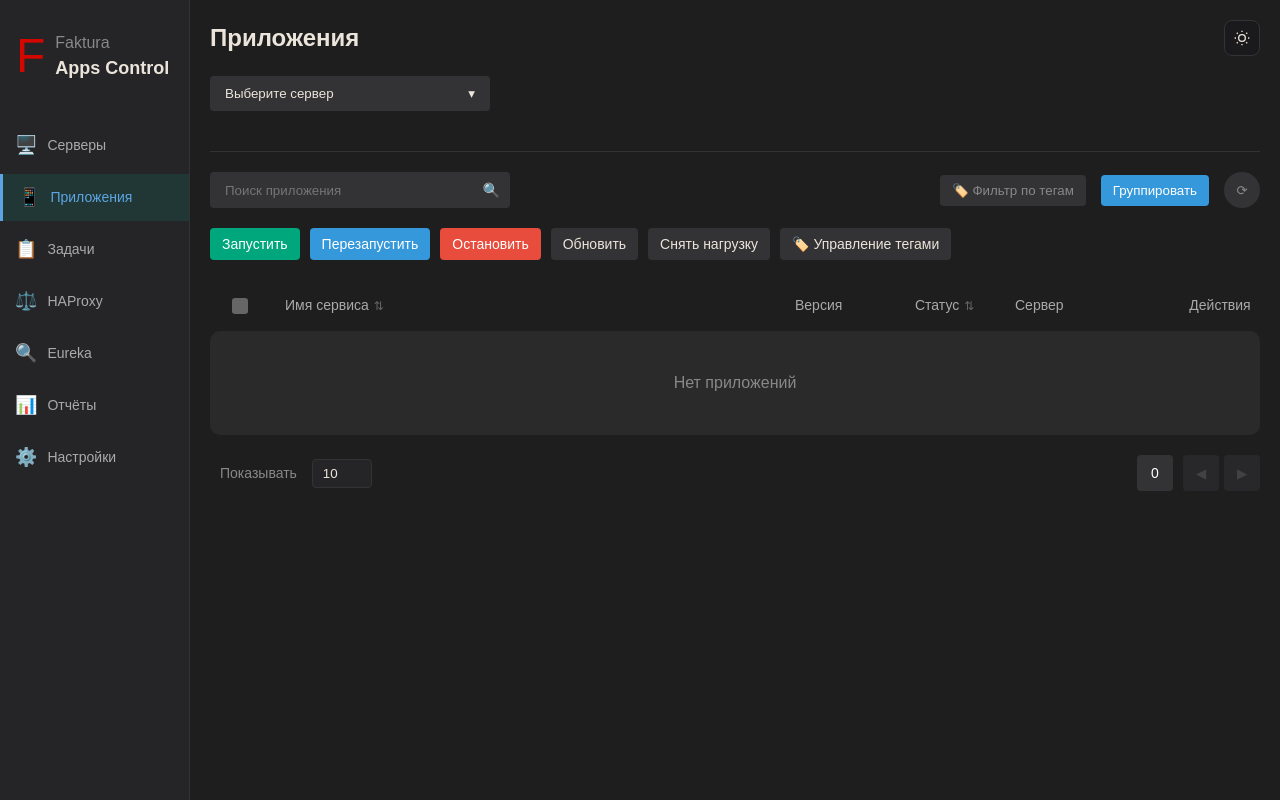
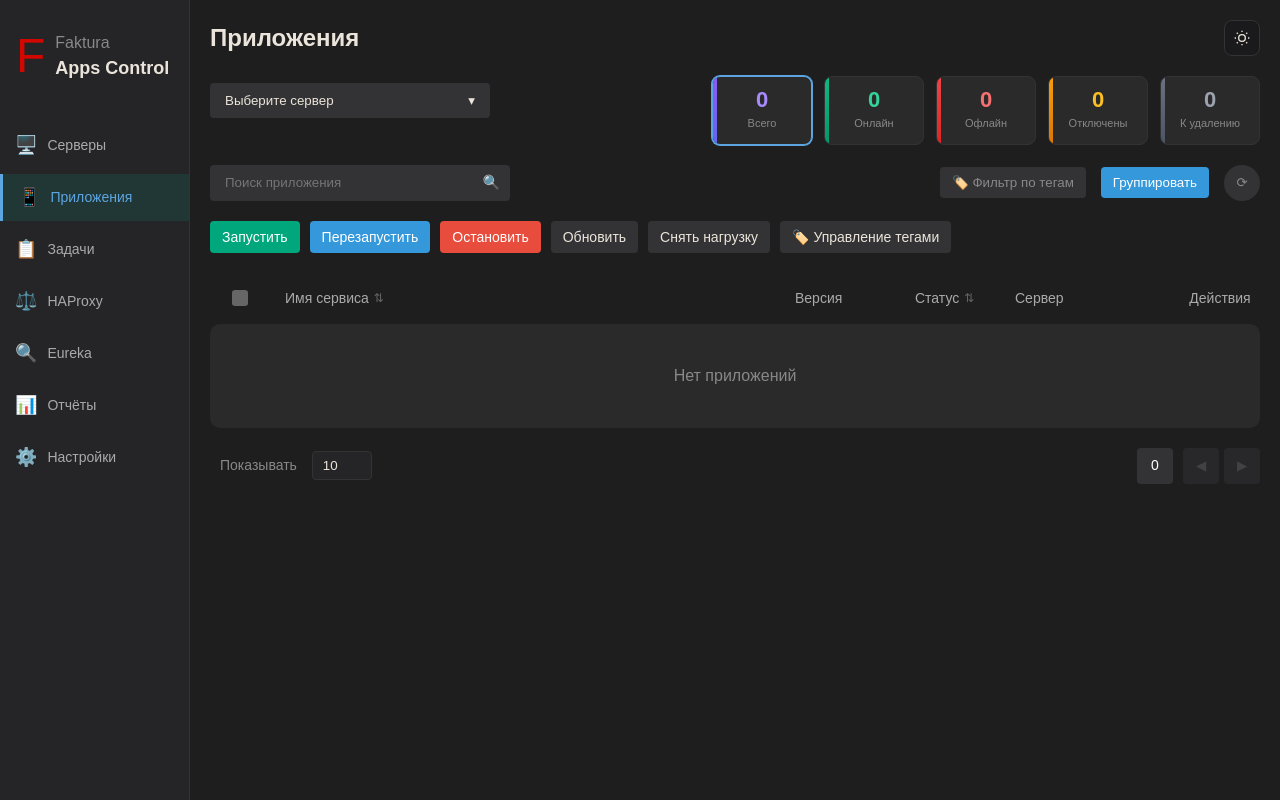
Before and after one commit to ppolevoy/AC, a Flask app: page /applications in a window 1280 px wide. Run offline with Flask 3, Linux system fonts and the light colour scheme; data that the repository does not hold is empty; parts of the project's set-up code (start-up, migrations or seed data) failed here and were passed over.

Commit message:
Добавлена панель со статусами приложений

```diff
--- a/app/static/css/modules/apps-list.css
+++ b/app/static/css/modules/apps-list.css
@@ -2,6 +2,100 @@
  * apps-list.css - Изолированные стили для списка приложений
  * Замена table-based верстки на CSS Grid
  */
+
+/* ========================================
+   ЗАГОЛОВОК С СЕРВЕРОМ И КАРТОЧКАМИ СТАТУСА
+   ======================================== */
+
+.apps-header-row {
+    display: flex;
+    align-items: center;
+    gap: 20px;
+    margin-bottom: 20px;
+    flex-wrap: wrap;
+}
+
+/* Карточки статуса */
+.status-cards {
+    display: flex;
+    gap: 12px;
+    margin-left: auto;
+}
+
+.status-card {
+    background-color: var(--surface-overlay);
+    border-radius: 8px;
+    padding: 12px 16px;
+    min-width: 100px;
+    border: 1px solid var(--border-default);
+    position: relative;
+    overflow: hidden;
+    transition: all 0.2s;
+    cursor: pointer;
+}
+
+.status-card:hover {
+    border-color: var(--border-subtle);
+    transform: translateY(-2px);
+}
+
+.status-card.active {
+    border-color: var(--color-primary);
+    box-shadow: 0 0 0 1px var(--color-primary);
+}
+
+/* Цветная полоска слева */
+.status-card::before {
+    content: '';
+    position: absolute;
+    left: 0;
+    top: 0;
+    bottom: 0;
+    width: 4px;
+}
+
+.status-card.total::before { background: linear-gradient(180deg, #8b5cf6, #6366f1); }
+.status-card.online::before { background: linear-gradient(180deg, #10b981, #059669); }
+.status-card.offline::before { background: linear-gradient(180deg, #ef4444, #dc2626); }
+.status-card.disabled::before { background: linear-gradient(180deg, #f59e0b, #d97706); }
+.status-card.candidates::before { background: linear-gradient(180deg, #6b7280, #4b5563); }
+
+.status-info {
+    display: flex;
+    flex-direction: column;
+    align-items: center;
+    text-align: center;
+    width: 100%;
+}
+
+.status-value {
+    font-size: 22px;
+    font-weight: 700;
+    line-height: 1;
+}
+
+.status-card.total .status-value { color: #a78bfa; }
+.status-card.online .status-value { color: #34d399; }
+.status-card.offline .status-value { color: #f87171; }
+.status-card.disabled .status-value { color: #fbbf24; }
+.status-card.candidates .status-value { color: #9ca3af; }
+
+.status-label {
+    font-size: 11px;
+    color: var(--text-muted);
+    margin-top: 4px;
+    white-space: nowrap;
+}
+
+/* Светлая тема для карточек */
+body.light-theme .status-card {
+    background-color: #f5f5f5;
+    border-color: #ddd;
+}
+
+body.light-theme .status-card:hover {
+    border-color: #ccc;
+}
 
 /* ========================================
    ОСНОВНОЙ КОНТЕЙНЕР
--- a/app/static/js/applications/applications.js
+++ b/app/static/js/applications/applications.js
@@ -342,6 +342,61 @@
                 selectAllCheckbox.checked = false;
                 selectAllCheckbox.indeterminate = true;
             }
+        },
+
+        /**
+         * Обновляет счётчики в карточках статуса
+         */
+        updateStatusCards() {
+            const apps = StateManager.state.allApplications;
+
+            // Подсчитываем статистику
+            const stats = {
+                total: apps.length,
+                online: 0,
+                offline: 0,
+                disabled: 0,
+                candidates: 0
+            };
+
+            apps.forEach(app => {
+                const status = app.status?.toLowerCase();
+                const tags = app.tags || [];
+                const hasDisableTag = tags.some(t => t.name === 'disable' || t.name === 'disabled');
+                const hasCandidateTag = tags.some(t => t.name === 'candidate' || t.name === 'to_delete' || t.name === 'к удалению');
+
+                if (hasCandidateTag) {
+                    stats.candidates++;
+                } else if (hasDisableTag) {
+                    stats.disabled++;
+                } else if (status === 'online' || status === 'running') {
+                    stats.online++;
+                } else if (status === 'offline' || status === 'stopped' || status === 'error') {
+                    stats.offline++;
+                }
+            });
+
+            // Обновляем DOM
+            const elements = {
+                total: document.getElementById('status-total'),
+                online: document.getElementById('status-online'),
+                offline: document.getElementById('status-offline'),
+                disabled: document.getElementById('status-disabled'),
+                candidates: document.getElementById('status-candidates')
+            };
+
+            Object.entries(elements).forEach(([key, el]) => {
+                if (el) {
+                    el.textContent = stats[key];
+                }
+            });
+
+            // Обновляем активную карточку
+            const activeFilter = StateManager.state.statusFilter;
+            document.querySelectorAll('.status-card').forEach(card => {
+                const filter = card.dataset.filter;
+                card.classList.toggle('active', filter === activeFilter);
+            });
         }
     };
 
@@ -1375,6 +1430,7 @@
             this.initTableActions();
             this.initRefreshButton();
             this.initTagFilter();
+            this.initStatusCards();
         },
 
         initRefreshButton() {
@@ -1384,6 +1440,40 @@
                     EventHandlers.loadApplications();
                 });
             }
+        },
+
+        /**
+         * Инициализация карточек статуса
+         */
+        initStatusCards() {
+            const statusCards = document.getElementById('status-cards');
+            if (!statusCards) return;
+
+            statusCards.addEventListener('click', (e) => {
+                const card = e.target.closest('.status-card');
+                if (!card) return;
+
+                const filter = card.dataset.filter;
+                if (!filter) return;
+
+                // Устанавливаем фильтр (toggle если уже активен)
+                if (StateManager.state.statusFilter === filter) {
+                    StateManager.state.statusFilter = 'all';
+                } else {
+                    StateManager.state.statusFilter = filter;
+                }
+
+                // Сбрасываем на первую страницу
+                StateManager.state.currentPage = 1;
+
+                // Обновляем активную карточку
+                statusCards.querySelectorAll('.status-card').forEach(c => {
+                    c.classList.toggle('active', c.dataset.filter === StateManager.state.statusFilter);
+                });
+
+                // Применяем фильтр
+                this.filterAndDisplayApplications();
+            });
         },
 
         async initTagFilter() {
@@ -1741,6 +1831,30 @@
         getFilteredApplications() {
             let filtered = [...StateManager.state.allApplications];
 
+            // Применяем фильтр по статусу (из карточек)
+            const statusFilter = StateManager.state.statusFilter;
+            if (statusFilter && statusFilter !== 'all') {
+                filtered = filtered.filter(app => {
+                    const status = app.status?.toLowerCase();
+                    const tags = app.tags || [];
+                    const hasDisableTag = tags.some(t => t.name === 'disable' || t.name === 'disabled');
+                    const hasCandidateTag = tags.some(t => t.name === 'candidate' || t.name === 'to_delete' || t.name === 'к удалению');
+
+                    switch (statusFilter) {
+                        case 'online':
+                            return (status === 'online' || status === 'running') && !hasDisableTag && !hasCandidateTag;
+                        case 'offline':
+                            return (status === 'offline' || status === 'stopped' || status === 'error') && !hasDisableTag && !hasCandidateTag;
+                        case 'disabled':
+                            return hasDisableTag && !hasCandidateTag;
+                        case 'candidates':
+                            return hasCandidateTag;
+                        default:
+                            return true;
+                    }
+                });
+            }
+
             // Применяем поиск
             if (StateManager.state.searchQuery) {
                 filtered = filtered.filter(app =>
@@ -1858,6 +1972,9 @@
             const applications = await ApiService.loadApplications(StateManager.state.selectedServerId);
             StateManager.state.allApplications = applications;
 
+            // Обновляем карточки статуса
+            UIRenderer.updateStatusCards();
+
             this.filterAndDisplayApplications();
         },
 
--- a/app/static/js/applications/core/state-manager.js
+++ b/app/static/js/applications/core/state-manager.js
@@ -32,7 +32,8 @@
             groupingEnabled: false,
             selectedTags: [],
             tagOperator: 'OR',
-            availableTags: []
+            availableTags: [],
+            statusFilter: 'all' // Фильтр по статусу: all, online, offline, disabled, candidates
         },
 
         // Кэш артефактов
--- a/app/templates/applications.html
+++ b/app/templates/applications.html
@@ -12,6 +12,7 @@
 
 {% block content %}
 <div class="cluster-info">
+    <div class="apps-header-row">
         <div class="server-dropdown">
             <button class="dropdown-button" id="server-selected">Выберите сервер <span>▾</span></button>
             <div class="dropdown-content" id="server-list">
@@ -20,7 +21,39 @@
             </div>
         </div>
 
-    <hr>
+        <div class="status-cards" id="status-cards">
+            <div class="status-card total" data-filter="all" title="Показать все приложения">
+                <div class="status-info">
+                    <span class="status-value" id="status-total">0</span>
+                    <span class="status-label">Всего</span>
+                </div>
+            </div>
+            <div class="status-card online" data-filter="online" title="Показать онлайн">
+                <div class="status-info">
+                    <span class="status-value" id="status-online">0</span>
+                    <span class="status-label">Онлайн</span>
+                </div>
+            </div>
+            <div class="status-card offline" data-filter="offline" title="Показать офлайн">
+                <div class="status-info">
+                    <span class="status-value" id="status-offline">0</span>
+                    <span class="status-label">Офлайн</span>
+                </div>
+            </div>
+            <div class="status-card disabled" data-filter="disabled" title="Показать отключённые">
+                <div class="status-info">
+                    <span class="status-value" id="status-disabled">0</span>
+                    <span class="status-label">Отключены</span>
+                </div>
+            </div>
+            <div class="status-card candidates" data-filter="candidates" title="Показать кандидатов на удаление">
+                <div class="status-info">
+                    <span class="status-value" id="status-candidates">0</span>
+                    <span class="status-label">К удалению</span>
+                </div>
+            </div>
+        </div>
+    </div>
 
 <div class="search-container">
     <div class="search-bar">
```
Lines whose indentation alone changed are shown as unchanged.
